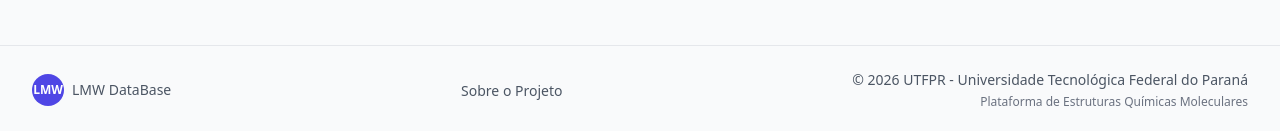
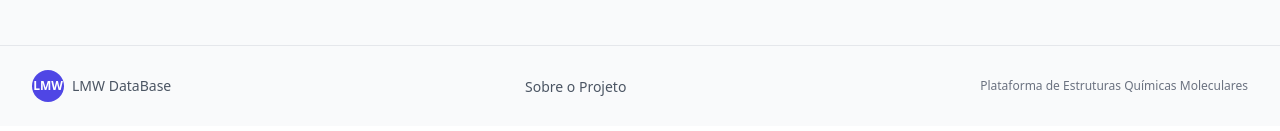
Before and after one commit to LMW-DATABASE/lmw-ui, a React (Vite) app: page / in a window 1280 px wide. Shown: the part 676-807 px from the top of the page. Built offline with nearby package versions, Linux system fonts and the light colour scheme; no server answers.

Commit message:
refactor: remove copyright text from footer for localization consistency

```diff
--- a/src/components/Layout/Footer.jsx
+++ b/src/components/Layout/Footer.jsx
@@ -26,10 +26,7 @@ const Footer = () => {
           </div>
 
           <div className="text-center md:text-right">
-            <p className="text-sm text-gray-600 dark:text-gray-400">
-              {t('footerCopyright', { year: new Date().getFullYear() })}
-            </p>
-            <p className="text-xs text-gray-500 dark:text-gray-500 mt-1">
+            <p className="text-xs text-gray-500 dark:text-gray-500">
               {t('footerTagline')}
             </p>
           </div>
--- a/src/locales/en/common.json
+++ b/src/locales/en/common.json
@@ -10,7 +10,6 @@
   "notFoundTitle": "Page not found",
   "notFoundMessage": "The page you are looking for does not exist.",
   "footerAbout": "About the Project",
-  "footerCopyright": "© {{year}} UTFPR - Federal University of Technology - Paraná",
   "footerTagline": "Molecular Chemical Structures Platform",
   "paginationPrevious": "Previous",
   "paginationNext": "Next",
--- a/src/locales/pt/common.json
+++ b/src/locales/pt/common.json
@@ -10,7 +10,6 @@
   "notFoundTitle": "Página não encontrada",
   "notFoundMessage": "A página que você está procurando não existe.",
   "footerAbout": "Sobre o Projeto",
-  "footerCopyright": "© {{year}} UTFPR - Universidade Tecnológica Federal do Paraná",
   "footerTagline": "Plataforma de Estruturas Químicas Moleculares",
   "paginationPrevious": "Anterior",
   "paginationNext": "Próximo",
```
